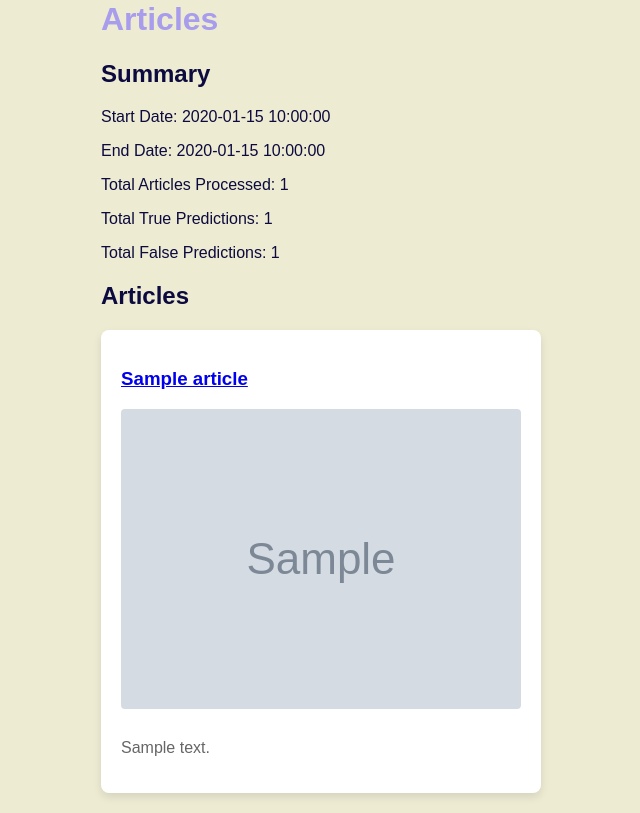
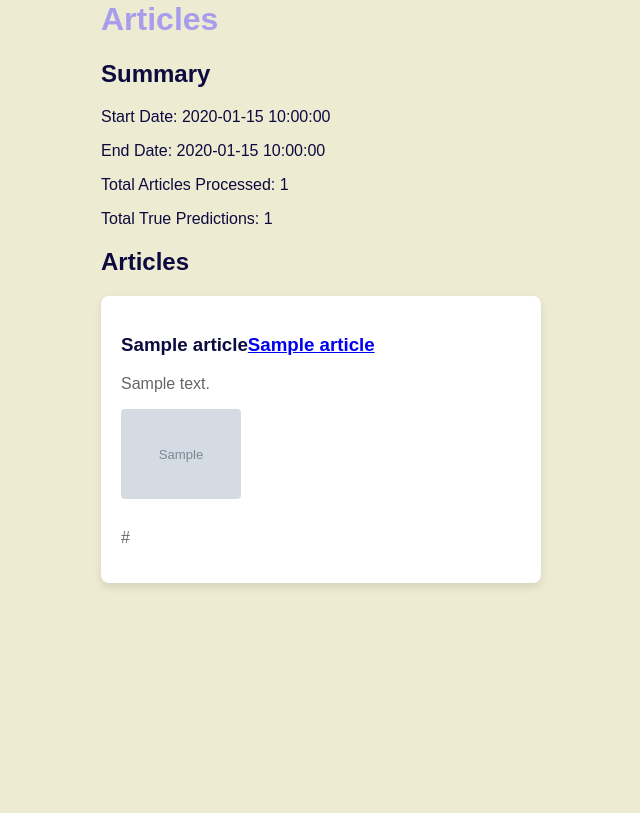
Before and after one commit to crojasu/femicide_watch, a FastAPI app: template templates/articles_template.html in a window 1280 px wide. Shown: the part 214-1027 px from the top of the page, without its empty margins (319-959 px from the left). After the commit the page ends 801 px from the top, so only its background shows below. Run offline with FastAPI, Linux system fonts and the light colour scheme; the template is opened without the code that fills it: most values are stand-ins (such as "Sample title", 1, 10 or a date in 2020); grey boxes marked "Sample" are stand-in pictures; parts of the project's set-up code (start-up, migrations or seed data) failed here and were passed over.

Commit message:
First commit

```diff
--- a/templates/articles_template.html
+++ b/templates/articles_template.html
@@ -38,14 +38,14 @@
             <p>End Date: {{ summary.end_date }}</p>
             <p>Total Articles Processed: {{ summary.total_articles_processed }}</p>
             <p>Total True Predictions: {{ summary.total_true_predictions }}</p>
-            <p>Total False Predictions: {{ summary.total_false_predictions }}</p>
             <h2>Articles</h2>
             <div>
                 {% for article in articles %}
                     <div class="card">
-                        <h3><a href="{{ article.webUrl }}">{{ article.webTitle }}</a></h3>
-                        <img src="{{ article.fields.thumbnail }}" alt="Thumbnail" style="width:100%;">
-                        <p>{{ article.fields.body | safe }}</p>
+                        <h3>{{article.title}}<a href="{{ article.webUrl }}">{{ article.webTitle }}</a></h3>
+                        <p>{{ article.content | safe }}</p>
+                        <img src="{{ article.thumbnail }}" alt="Thumbnail" style="width:30%;">
+                        <p>{{ article.webUrl }}</p>
                     </div>
                 {% endfor %}
             </div>
--- a/templates/home_template.html
+++ b/templates/home_template.html
@@ -47,6 +47,10 @@
             <button type="submit">Swagger Documentation</button>
         </form>
         <div class="space"></div>
+        <form action="/fetch-articles" method="get" onsubmit="showLoader()">
+            <button type="submit">Check Today</button>
+        </form>
+        <div class="space"></div>
     </div>
     <div class="loader"></div>
 </body>
```
Also changed, not shown: 1 other file.
